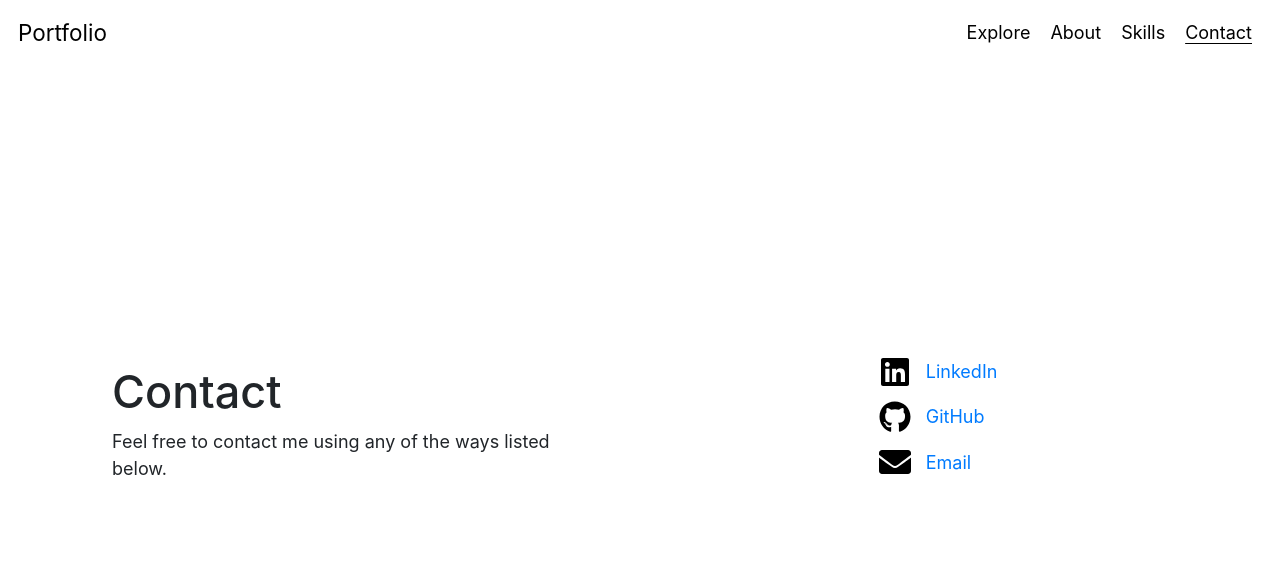
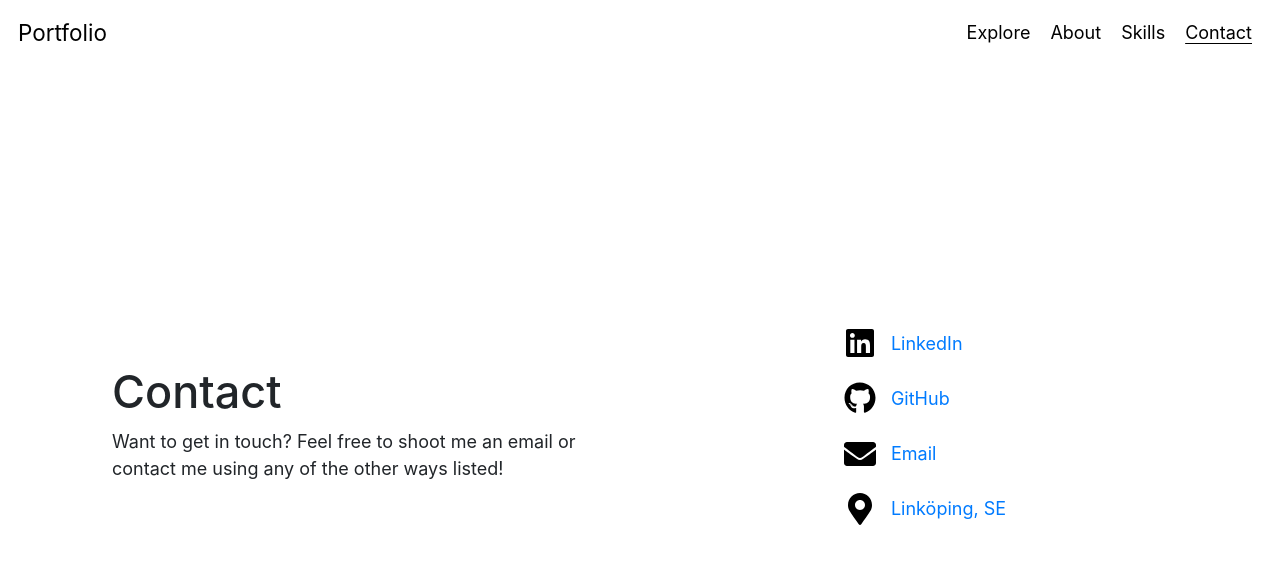
Before and after one commit to augustsjogren/portfolio, a Gatsby site: page /contact in a window 1280 px wide. Built offline with nearby package versions, Linux system fonts and the light colour scheme; Gatsby itself is replaced by a stand-in of ours.

Commit message:
Better layout

```diff
--- a/src/components/skill.js
+++ b/src/components/skill.js
@@ -20,9 +20,7 @@ function Skill(props) {
         backgroundColor: getRowColor(),
       }}
     >
-      <Col
-        xs={3}
-        style={{ borderRight: '1px solid #c2c2c2' }}>
+      <Col xs={4} lg={3} style={{ borderRight: '1px solid #c2c2c2' }}>
         <div
           style={{
             textAlign: 'right',
--- a/src/pages/contact.js
+++ b/src/pages/contact.js
@@ -1,7 +1,12 @@
 import React from 'react';
 import Layout from '../components/layout';
 import SEO from '../components/seo';
-import { FaLinkedin, FaGithub, FaEnvelope } from 'react-icons/fa';
+import {
+  FaLinkedin,
+  FaGithub,
+  FaEnvelope,
+  FaMapMarkerAlt,
+} from 'react-icons/fa';
 
 import { Container, Row, Col } from 'react-bootstrap';
 import 'bootstrap/dist/css/bootstrap.min.css';
@@ -9,7 +14,8 @@ import 'bootstrap/dist/css/bootstrap.min.css';
 const ContactPage = () => (
   <Layout>
     <SEO title='Contact' />
-    <Container fluid='xl'
+    <Container
+      fluid='xl'
       style={{ height: '100%', display: 'flex', alignItems: 'center' }}
     >
       <Row style={{ flex: '1 auto' }}>
@@ -23,25 +29,32 @@ const ContactPage = () => (
           className='mx-4'
         >
           <h1>Contact</h1>
-          <p>Feel free to contact me using any of the ways listed below.</p>
-
+          <p>
+            Want to get in touch? Feel free to shoot me an email or contact me
+            using any of the other ways listed!
+          </p>
         </Col>
-        <Col md={true} className='mx-4'>
+        <Col md={true} className='mx-4 mt-4 mt-md-0'>
           <div
             style={{
               display: 'flex',
               flexDirection: 'column',
-              alignItems: 'center'
+              alignItems: 'center',
             }}
           >
             <ul style={{ listStyleType: 'none', width: 'fit-content' }}>
               <li>
-                <a href='https://www.linkedin.com/in/august-sjogren/'
+                <a
+                  href='https://www.linkedin.com/in/august-sjogren/'
                   target='_blank'
                   rel='noopener noreferrer'
                 >
-                  <div className='d-flex flex-row align-items-center' >
-                    <FaLinkedin color='black' size='32px' style={{ marginRight: '15px' }} />
+                  <div className='d-flex flex-row align-items-center'>
+                    <FaLinkedin
+                      color='black'
+                      size='32px'
+                      style={{ marginRight: '15px' }}
+                    />
                     <span>LinkedIn</span>
                   </div>
                 </a>
@@ -52,8 +65,12 @@ const ContactPage = () => (
                   target='_blank'
                   rel='noopener noreferrer'
                 >
-                  <div className='d-flex flex-row align-items-center' >
-                    <FaGithub color='black' size='32px' style={{ marginRight: '15px' }} />
+                  <div className='d-flex flex-row align-items-center'>
+                    <FaGithub
+                      color='black'
+                      size='32px'
+                      style={{ marginRight: '15px' }}
+                    />
                     <span>GitHub</span>
                   </div>
                 </a>
@@ -64,9 +81,29 @@ const ContactPage = () => (
                   target='_blank'
                   rel='noopener noreferrer'
                 >
-                  <div className='d-flex flex-row align-items-center' >
-                    <FaEnvelope color='black' size='32px' style={{ marginRight: '15px' }} />
+                  <div className='d-flex flex-row align-items-center'>
+                    <FaEnvelope
+                      color='black'
+                      size='32px'
+                      style={{ marginRight: '15px' }}
+                    />
                     <span>Email</span>
+                  </div>
+                </a>
+              </li>
+              <li>
+                <a
+                  href='https://www.google.se/maps/place/Link%C3%B6ping/@58.4191103,15.419861,9.81z/data=!4m5!3m4!1s0x46596e719a049f95:0x400fef341e48e70!8m2!3d58.410807!4d15.6213727'
+                  target='_blank'
+                  rel='noopener noreferrer'
+                >
+                  <div className='d-flex flex-row align-items-center'>
+                    <FaMapMarkerAlt
+                      color='black'
+                      size='32px'
+                      style={{ marginRight: '15px' }}
+                    />
+                    <span>Linköping, SE</span>
                   </div>
                 </a>
               </li>
@@ -75,7 +112,7 @@ const ContactPage = () => (
         </Col>
       </Row>
     </Container>
-  </Layout >
+  </Layout>
 );
 
 export default ContactPage;
--- a/src/pages/index.js
+++ b/src/pages/index.js
@@ -9,7 +9,8 @@ import 'bootstrap/dist/css/bootstrap.min.css';
 const IndexPage = () => (
   <Layout>
     <SEO title='Home' />
-    <Container fluid='xl'
+    <Container
+      fluid='xl'
       style={{ height: '100%', display: 'flex', alignItems: 'center' }}
     >
       <Row style={{ flex: '1 auto' }}>
--- a/src/styles/style.scss
+++ b/src/styles/style.scss
@@ -4,3 +4,12 @@ body,
 #gatsby-focus-wrapper {
   height: 100%;
 }
+
+.row ul {
+  margin: 0;
+}
+
+li {
+  padding-top: 5px;
+  padding-bottom: 5px;
+}
```
Also changed, not shown: src/pages/about.js (+15 -3 lines), src/pages/skills.js (+5 -3 lines).
